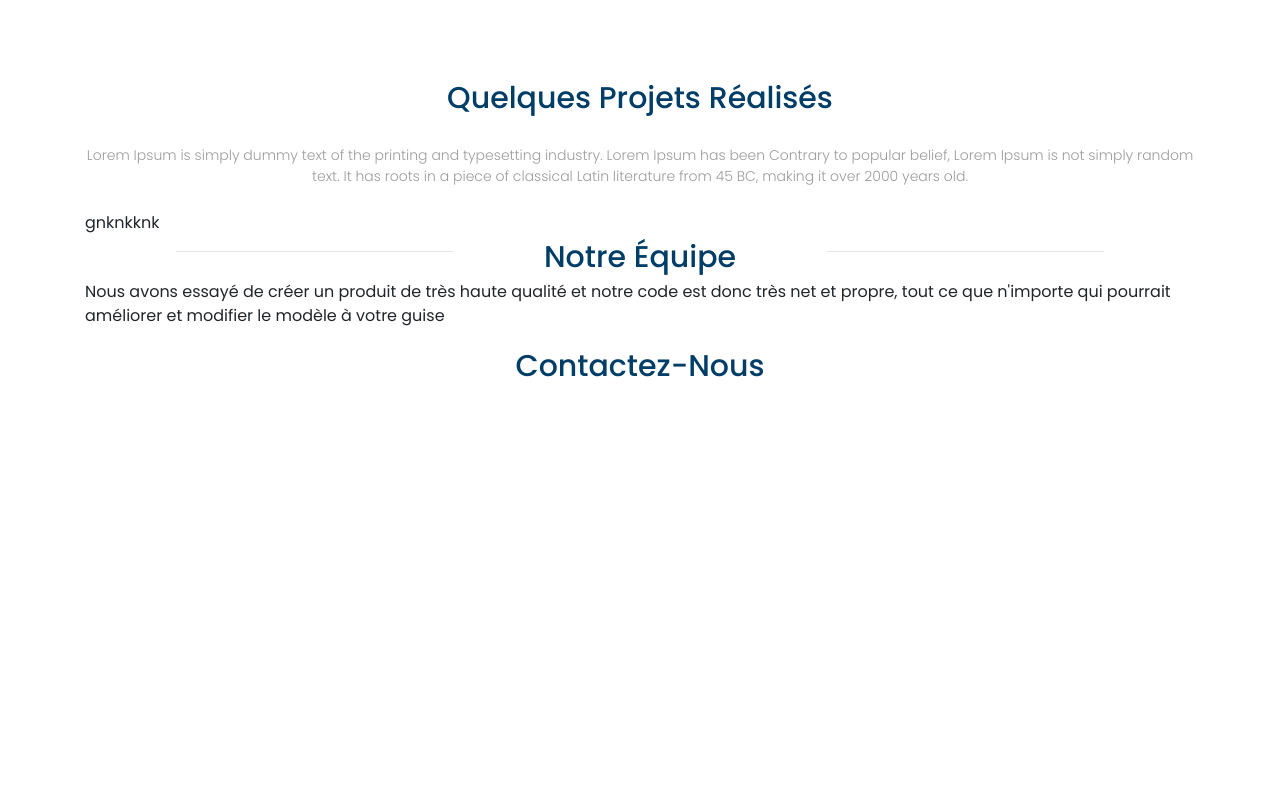
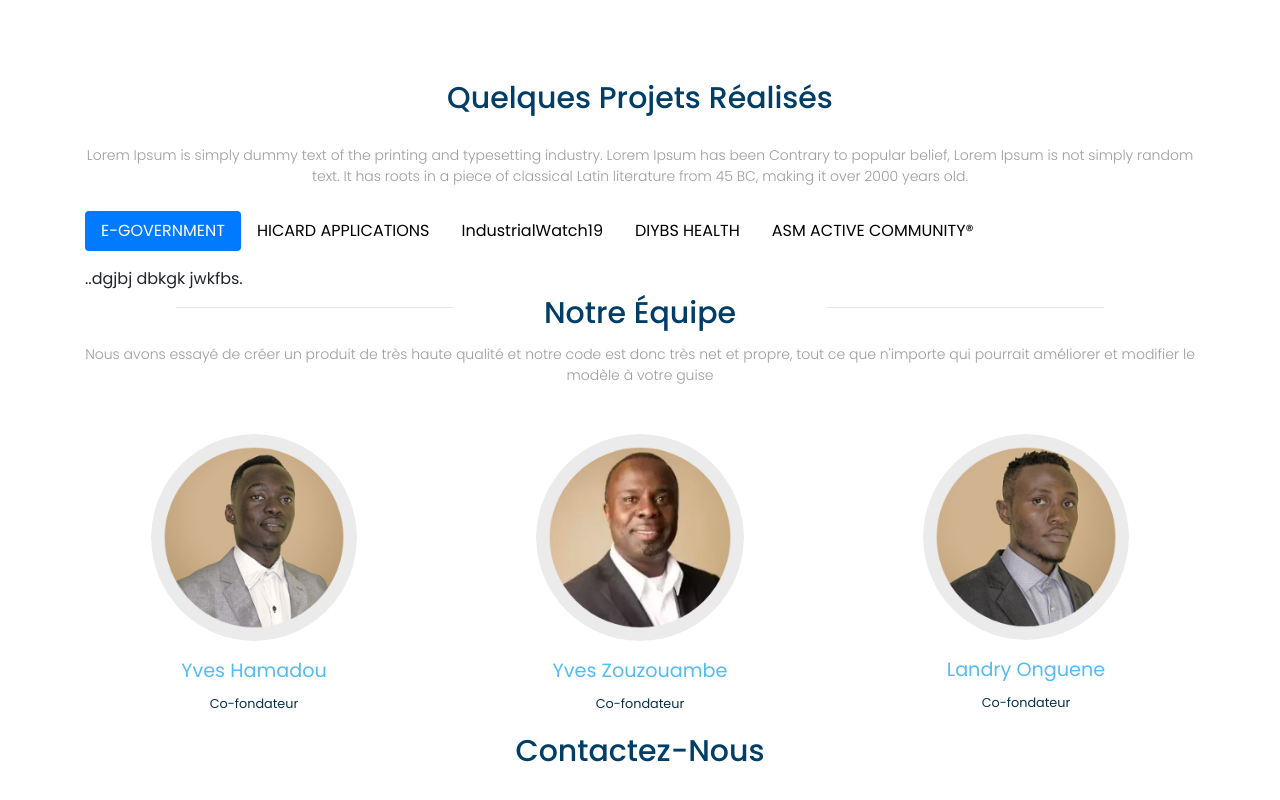
Before and after one commit to abdoul-nasser/Wireframing-Site-web-ASM-AFRIK, a plain HTML site: page index.html in a window 1280 px wide. Shown: the part 3286-4086 px from the top of the page. Before the commit the page ends 3723 px from the top, so only its background shows below. Drawn offline with Linux system fonts and the light colour scheme.

Commit message:
section Notre Équipe

```diff
--- a/css/style.css
+++ b/css/style.css
@@ -125,3 +125,21 @@ body{
     width: 1rem;
     margin-left: 1rem;
 }
+
+/* Notre Équipe */
+.imgteam{
+    border-radius: 50%;
+    width: 85%;
+}
+.nameteam{
+    font-size: 1.2rem;
+    color: #52bcf5;
+    text-transform: capitalize;
+    margin-top: 1rem;
+    padding-bottom: 0;
+    margin-bottom: 0.5rem;
+}
+.fonder{
+    font-size: 0.8rem;
+    color: #0A304A;
+}
--- a/index.html
+++ b/index.html
@@ -304,21 +304,75 @@
             in a piece of classical Latin literature from 45 BC, making it over 2000 years old.
           </p>
           <div class="stepsform mt-3">
-            gnknkknk
+            <ul class="nav nav-pills mb-3" id="pills-tab" role="tablist">
+              <li class="nav-item" role="presentation">
+                <button class="nav-link active" id="pills-gouvernment-tab" data-toggle="pill" data-target="#pills-gouvernment"
+                type="button" role="tab" aria-controls="pills-gouvernment" aria-selected="true">
+                  E-GOVERNMENT
+                </button>
+              </li>
+              <li class="nav-item" role="presentation">
+                <button class="nav-link" id="pills-hicard-tab" data-toggle="pill" data-target="#pills-hicard"
+                type="button" role="tab" aria-controls="pills-hicard" aria-selected="false">
+                  HICARD APPLICATIONS
+                </button>
+              </li>
+              <li class="nav-item" role="presentation">
+                <button class="nav-link" id="pills-contact-tab" data-toggle="pill" data-target="#pills-contact"
+                type="button" role="tab" aria-controls="pills-contact" aria-selected="false">
+                  IndustrialWatch19
+                </button>
+              </li>
+              <li class="nav-item" role="presentation">
+                <button class="nav-link" id="pills-profile-tab" data-toggle="pill" data-target="#pills-profile"
+                type="button" role="tab" aria-controls="pills-profile" aria-selected="false">
+                  DIYBS HEALTH
+                </button>
+              </li>
+              <li class="nav-item" role="presentation">
+                <button class="nav-link" id="pills-contact-tab" data-toggle="pill" data-target="#pills-contact"
+                type="button" role="tab" aria-controls="pills-contact" aria-selected="false">
+                  ASM ACTIVE COMMUNITY®
+                </button>
+              </li>
+            </ul>
+            <div class="tab-content" id="pills-tabContent">
+              <div class="tab-pane fade show active" id="pills-gouvernment" role="tabpanel" aria-labelledby="pills-gouvernment-tab">..dgjbj dbkgk jwkfbs.</div>
+              <div class="tab-pane fade" id="pills-hicard" role="tabpanel" aria-labelledby="pills-hicard-tab">..nhkfgk.</div>
+              <div class="tab-pane fade" id="pills-contact" role="tabpanel" aria-labelledby="pills-contact-tab">...jgtedjlk fejkhgkf</div>
+              <div class="tab-pane fade" id="pills-profile" role="tabpanel" aria-labelledby="pills-profile-tab">..kndkhn ikhnonf knrfihn.</div>
+              <div class="tab-pane fade" id="pills-contact" role="tabpanel" aria-labelledby="pills-contact-tab">.jnd ienoih oeihitr oeui..</div>
+            </div>
           </div>
         </div>
       </section>
 
-      <section class="container" id="">
-        <div class="">
-          <div class="titresection d-flex"> <hr class="w-25"> <span class="">Notre Équipe</span> <hr class="w-25"> </div>
-          <div class="row">
-            <div class="col-lg-4"></div>
+      <section class="" id="">
+        <div class="container">
+          <div class="titresection d-flex">
+            <hr class="w-25"> <span class="">Notre Équipe</span> <hr class="w-25">
           </div>
-          <p class="">
+          <p class="cardcontent text-center my-2">
             Nous avons essayé de créer un produit de très haute qualité et notre code est donc très
             net et propre, tout ce que n'importe qui pourrait améliorer et modifier le modèle à votre guise
           </p>
+          <div class="containteam mt-5 d-flex px-5">
+            <div class="text-center">
+              <img src="./assets/png/yves_hamadou.png" class="imgteam"/>
+              <p class="nameteam">Yves Hamadou</p>
+              <p class="fonder">Co-fondateur</p>
+            </div>
+            <div class="ml-auto text-center">
+              <img src="./assets/png/yveszouzouambe.png" class="imgteam"/>
+              <p class="nameteam">Yves Zouzouambe</p>
+              <p class="fonder">Co-fondateur</p>
+            </div>
+            <div class="ml-auto text-center">
+              <img src="./assets/png/landry_onguene.png" class="imgteam"/>
+              <p class="nameteam">Landry Onguene</p>
+              <p class="fonder">Co-fondateur</p>
+            </div>
+          </div>
         </div>
       </section>
 
--- a/js/script.js
+++ b/js/script.js
@@ -1,39 +1,9 @@
-const header = document.querySelector("header");
-let lastScroll = 0;
+$('#myTab button').on('click', function (event) {
+  event.preventDefault()
+  $(this).tab('show')
+})
 
-const throttle = (func, time = 100) => {
-  let lastTime = 0;
-  return () => {
-    const now = new Date();
-    if (now - lastTime >= time) {
-      func();
-      time = now;
-    }
-  };
-};
-
-const validateHeader = () => {
-  const windowY = window.scrollY;
-  const windowH = window.innerHeight;
-  if (windowY > windowH) {
-    // We passed the first section, set a toggable class
-    header.classList.add("is-fixed");
-    // Determine is we ready to animate
-    if (windowY > windowH + 40) {
-      header.classList.add("can-animate");
-      if (windowY < lastScroll) {
-        // Determine if we scrolling up
-        header.classList.add("scroll-up");
-      } else {
-        header.classList.remove("scroll-up");
-      }
-    } else {
-      header.classList.remove("scroll-up");
-    }
-  } else {
-    header.classList.remove("is-fixed", "can-animate");
-  }
-  lastScroll = windowY;
-};
-
-window.addEventListener("scroll", throttle(validateHeader, 100));
+$('#myTab button[data-target="#profile"]').tab('show') // Select tab by name
+$('#myTab li:first-child button').tab('show') // Select first tab
+$('#myTab li:last-child button').tab('show') // Select last tab
+$('#myTab li:nth-child(3) button').tab('show') // Select third tab
```
Also changed, not shown: assets/png/landry_onguene.png (renamed from assets/landry_onguene.png), assets/png/yves_hamadou.png (renamed from assets/yves_hamadou.png), assets/png/yveszouzouambe.png (renamed from assets/yveszouzouambe.png).
